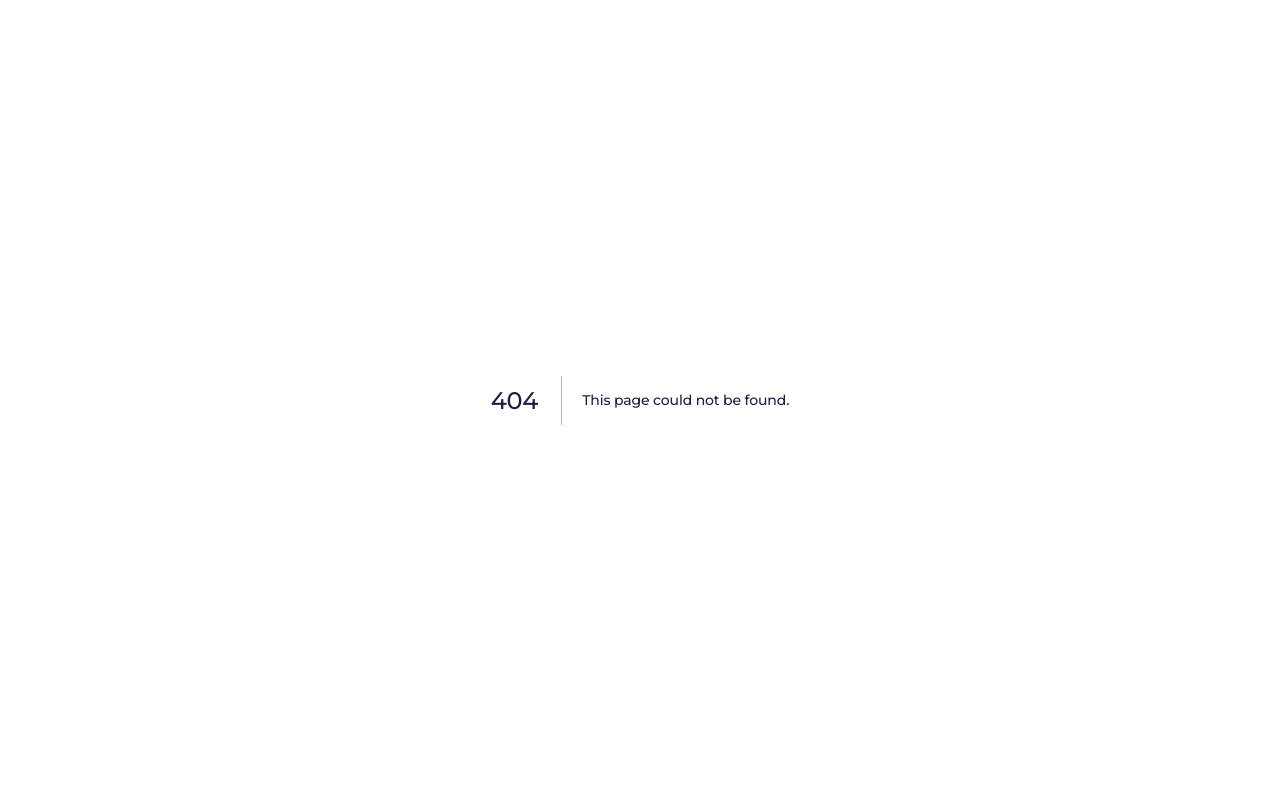
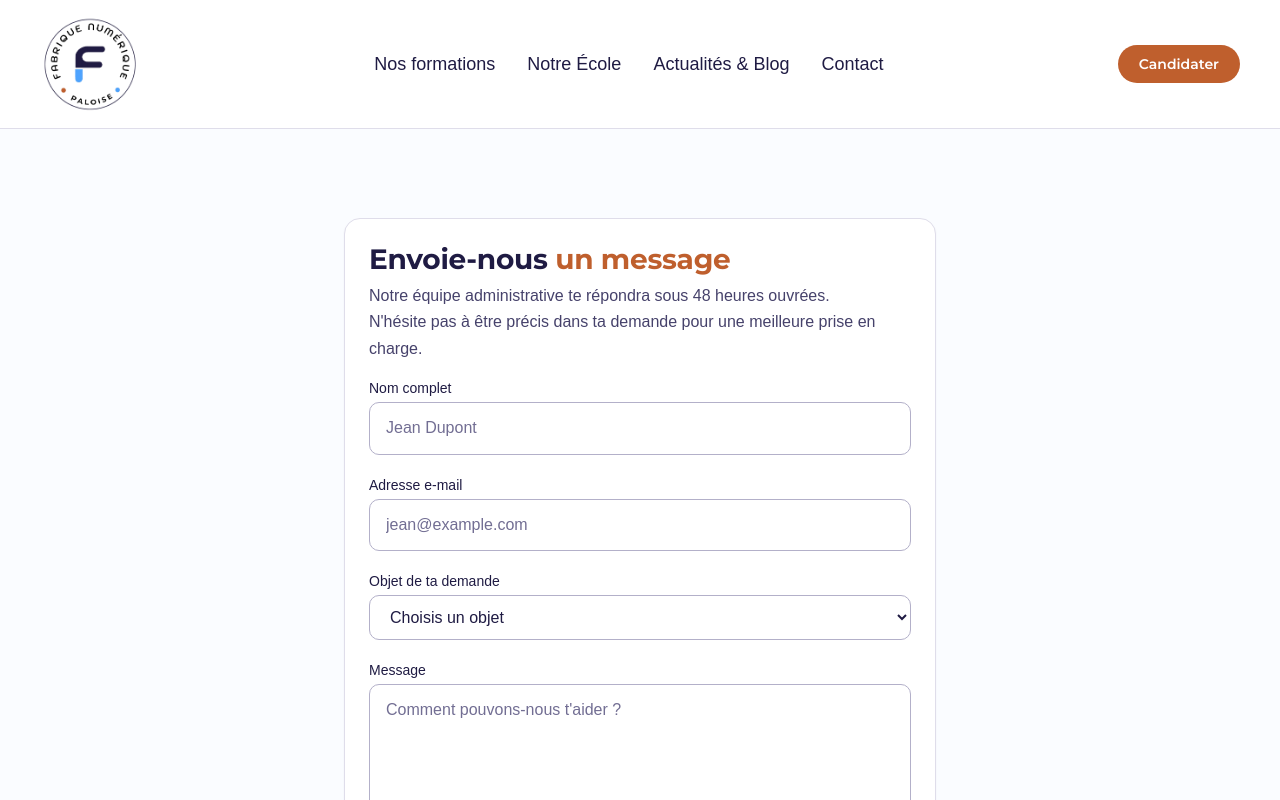
Before and after one commit to LaureLavie/fnp, a Next.js app in the folder nextjs/: page /contact/candidater in a window 1280 px wide. Before the commit this address had no page. Shown: the top 800 px of the page. Built offline with nearby package versions, Linux system fonts and the light colour scheme; a web font is replaced by a local one.

Commit message:
condidater

```diff
--- a/nextjs/app/contact/contacter/page.tsx
+++ b/nextjs/app/contact/candidater/page.tsx
@@ -2,7 +2,7 @@ import type { Metadata } from "next";
 import Navbar from "@/components/Navbar";
 import Footer from "@/components/Footer";
 
-import ContactForm from "@/components/contact/CandidatForm";
+import CandidatForm from "@/components/contact/CandidatForm";
 
 export const metadata: Metadata = {
   title: "Contact — Fabrique Numérique Paloise",
@@ -10,19 +10,13 @@ export const metadata: Metadata = {
     "Une question sur nos formations, une envie de collaborer ou besoin de renseignements ? Contacte la Fabrique Numérique Paloise à Pau.",
 };
 
-const subjects = [
-  "Information sur les formations",
-  "Candidater au Développement Web et Web Mobile",
-  "Candidater au Concepteur Développeur d'Applications",
-  "Candidater à Expert en Informatique et Systèmes d'Information",
-];
 
-export default function Contacter() {
+export default function Candidater() {
   return (
     <>
       <Navbar />
       <main className="flex-1">
-        <ContactForm />
+        <CandidatForm />
       </main>
       <Footer />
     </>
--- a/nextjs/components/Navbar.tsx
+++ b/nextjs/components/Navbar.tsx
@@ -66,7 +66,7 @@ export default function Navbar() {
         </nav>
 
         <div className="hidden md:flex items-center gap-3">
-          <a href="/contact/contacter" className="btn btn-accent py-2 px-5 text-sm">
+          <a href="/contact/candidater" className="btn btn-accent py-2 px-5 text-sm">
             Candidater
           </a>
         </div>
@@ -95,7 +95,7 @@ export default function Navbar() {
             </a>
           ))}
           <a
-            href="/contact/contacter"
+            href="/contact/candidater"
             onClick={() => setOpen(false)}
             className="btn btn-accent mt-3 justify-center"
           >
--- a/nextjs/components/contact/CandidatForm.tsx
+++ b/nextjs/components/contact/CandidatForm.tsx
@@ -23,7 +23,7 @@ export default function CandidatForm() {
   }
 
   return (
-    <section className="section pt-0">
+    <section className="section mt-3">
       <div className="container max-w-2xl">
         <div className="card">
           <h2 className="mb-2">
--- a/nextjs/components/formations/FormationsCta.tsx
+++ b/nextjs/components/formations/FormationsCta.tsx
@@ -10,7 +10,7 @@ export default function FormationsCta() {
           </p>
 
           <div className="flex flex-col sm:flex-row justify-center gap-4 mt-6">
-            <a href="/candidater" className="btn bg-orange text-ink-900 hover:brightness-95">
+            <a href="/contact/contacter" className="btn bg-orange text-ink-900 hover:brightness-95">
               Je m&apos;inscris !
             </a>
             <a
```
